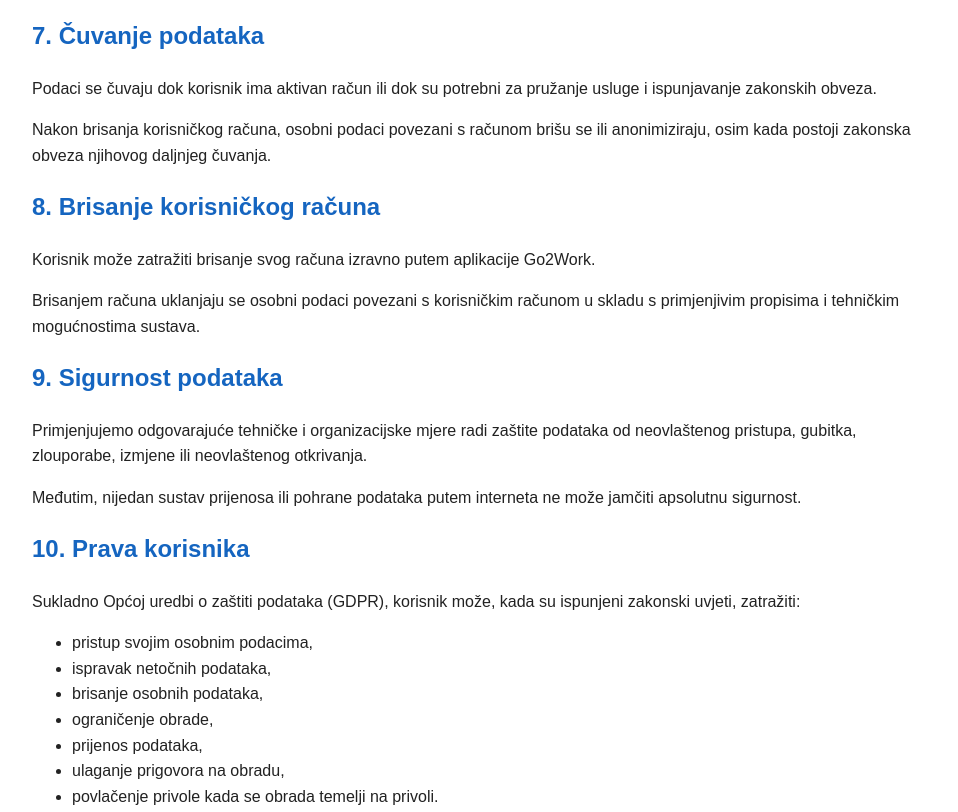
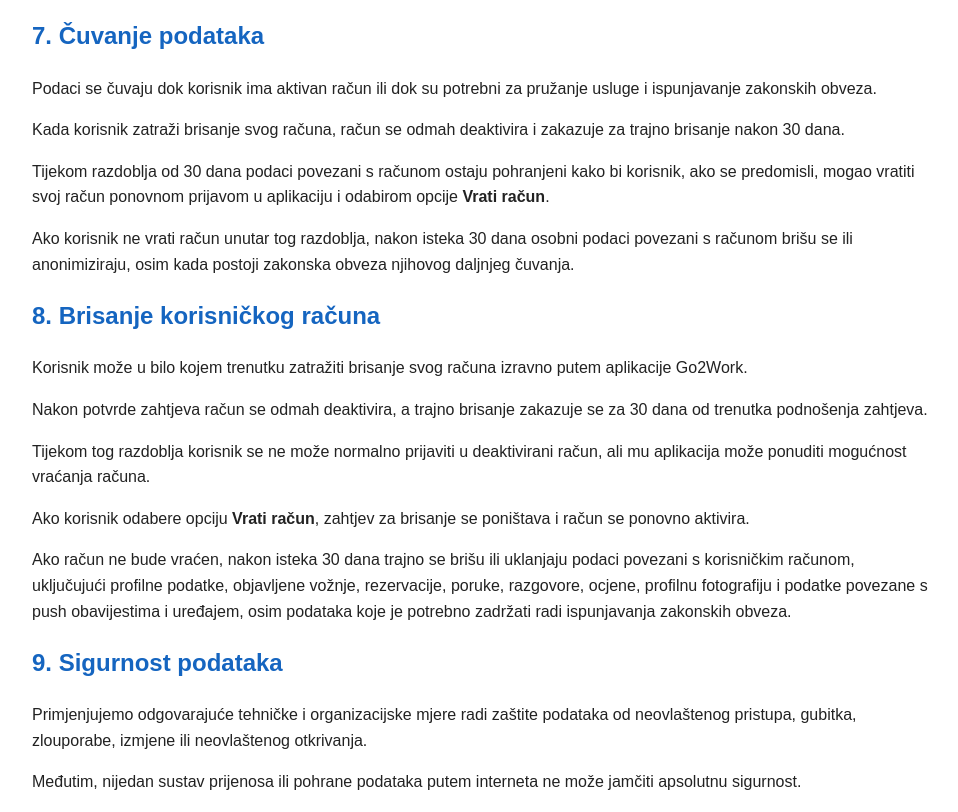
Before and after one commit to pakiiii/go2work-privacy, a plain HTML site: page index.html in a window 1280 px wide. Shown: the part 1833-2645 px from the top of the page, without its empty margins (158-1116 px from the left). Drawn offline with Linux system fonts and the light colour scheme.

Commit message:
Revise privacy policy and account deletion process
Updated privacy policy version and effective date. Added details on account deletion and data retention.

```diff
--- a/index.html
+++ b/index.html
@@ -47,8 +47,8 @@
 <h1>Pravila privatnosti – Go2Work</h1>
 
 <p class="updated">
-  Verzija 1.0<br>
-  Datum stupanja na snagu: 28.09.2026.
+  Verzija 1.1<br>
+  Datum stupanja na snagu: 14.10.2026.
 </p>
 
 <p>
@@ -156,21 +156,50 @@
 </p>
 
 <p>
-  Nakon brisanja korisničkog računa, osobni podaci povezani s računom brišu
-  se ili anonimiziraju, osim kada postoji zakonska obveza njihovog daljnjeg
-  čuvanja.
+  Kada korisnik zatraži brisanje svog računa, račun se odmah deaktivira i
+  zakazuje za trajno brisanje nakon 30 dana.
+</p>
+
+<p>
+  Tijekom razdoblja od 30 dana podaci povezani s računom ostaju pohranjeni kako
+  bi korisnik, ako se predomisli, mogao vratiti svoj račun ponovnom prijavom u
+  aplikaciju i odabirom opcije <strong>Vrati račun</strong>.
+</p>
+
+<p>
+  Ako korisnik ne vrati račun unutar tog razdoblja, nakon isteka 30 dana
+  osobni podaci povezani s računom brišu se ili anonimiziraju, osim kada
+  postoji zakonska obveza njihovog daljnjeg čuvanja.
 </p>
 
 <h2>8. Brisanje korisničkog računa</h2>
 
 <p>
-  Korisnik može zatražiti brisanje svog računa izravno putem aplikacije
-  Go2Work.
+  Korisnik može u bilo kojem trenutku zatražiti brisanje svog računa izravno
+  putem aplikacije Go2Work.
 </p>
 
 <p>
-  Brisanjem računa uklanjaju se osobni podaci povezani s korisničkim računom
-  u skladu s primjenjivim propisima i tehničkim mogućnostima sustava.
+  Nakon potvrde zahtjeva račun se odmah deaktivira, a trajno brisanje zakazuje
+  se za 30 dana od trenutka podnošenja zahtjeva.
+</p>
+
+<p>
+  Tijekom tog razdoblja korisnik se ne može normalno prijaviti u deaktivirani
+  račun, ali mu aplikacija može ponuditi mogućnost vraćanja računa.
+</p>
+
+<p>
+  Ako korisnik odabere opciju <strong>Vrati račun</strong>, zahtjev za brisanje
+  se poništava i račun se ponovno aktivira.
+</p>
+
+<p>
+  Ako račun ne bude vraćen, nakon isteka 30 dana trajno se brišu ili uklanjaju
+  podaci povezani s korisničkim računom, uključujući profilne podatke,
+  objavljene vožnje, rezervacije, poruke, razgovore, ocjene, profilnu
+  fotografiju i podatke povezane s push obavijestima i uređajem, osim podataka
+  koje je potrebno zadržati radi ispunjavanja zakonskih obveza.
 </p>
 
 <h2>9. Sigurnost podataka</h2>
```
